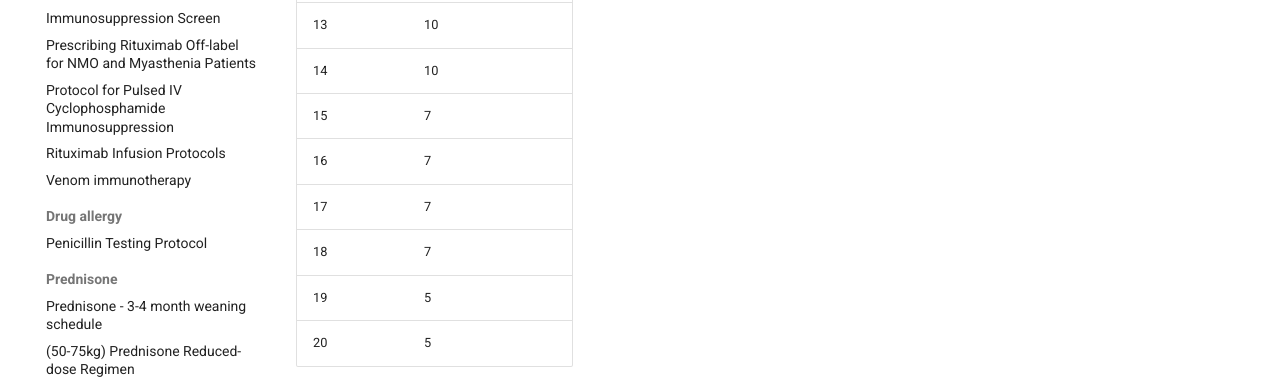
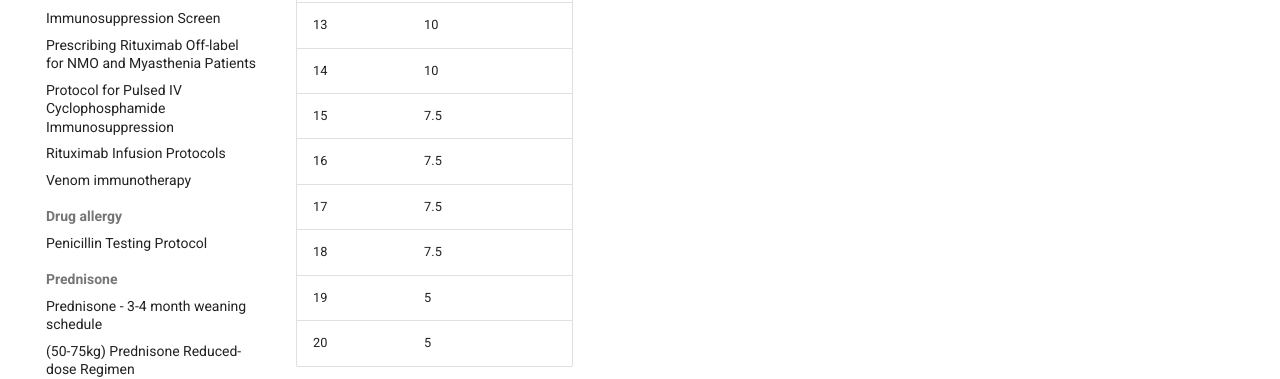
Before and after one commit to monchee/crghimmunowiki, an MkDocs documentation site: the page built from docs/protocols/prednisone/reduced-dose-regimen-over50kg.md, in a window 1280 px wide and 900 px high, scrolled down 665 px. Shown: the part 198-577 px from the top of the window. Built offline with MkDocs 1.6.1 and Material for MkDocs 9.7.7, drawn with Linux system fonts in a browser that asks for light colours.

Commit message:
Update reduced-dose-regimen-over50kg.md

```diff
--- a/docs/protocols/prednisone/reduced-dose-regimen-over50kg.md
+++ b/docs/protocols/prednisone/reduced-dose-regimen-over50kg.md
@@ -25,10 +25,10 @@ editor: markdown
 | 12          | 12                    |
 | 13          | 10                    |
 | 14          | 10                    |
-| 15          | 7                     |
-| 16          | 7                     |
-| 17          | 7                     |
-| 18          | 7                     |
+| 15          | 7.5                   |
+| 16          | 7.5                   |
+| 17          | 7.5                   |
+| 18          | 7.5                   |
 | 19          | 5                     |
 | 20          | 5                     |
 
```
